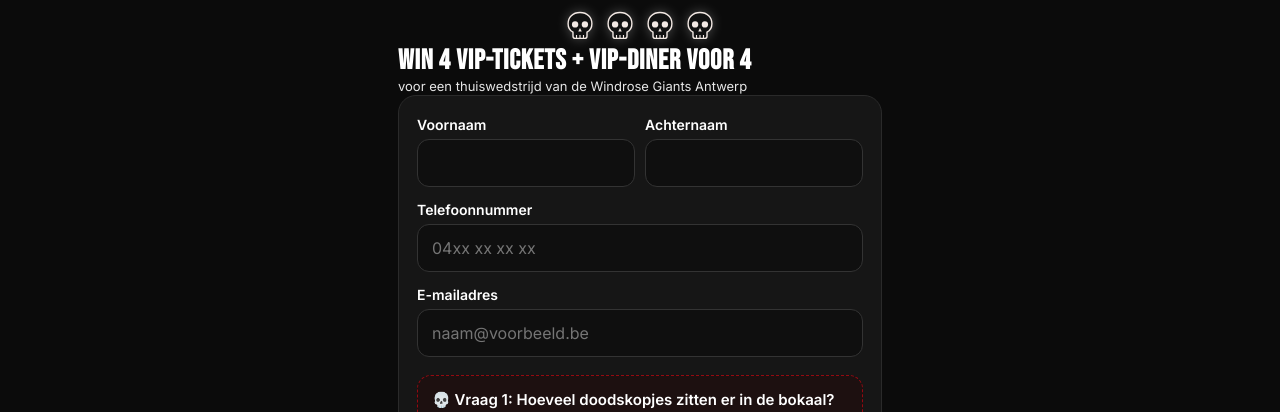
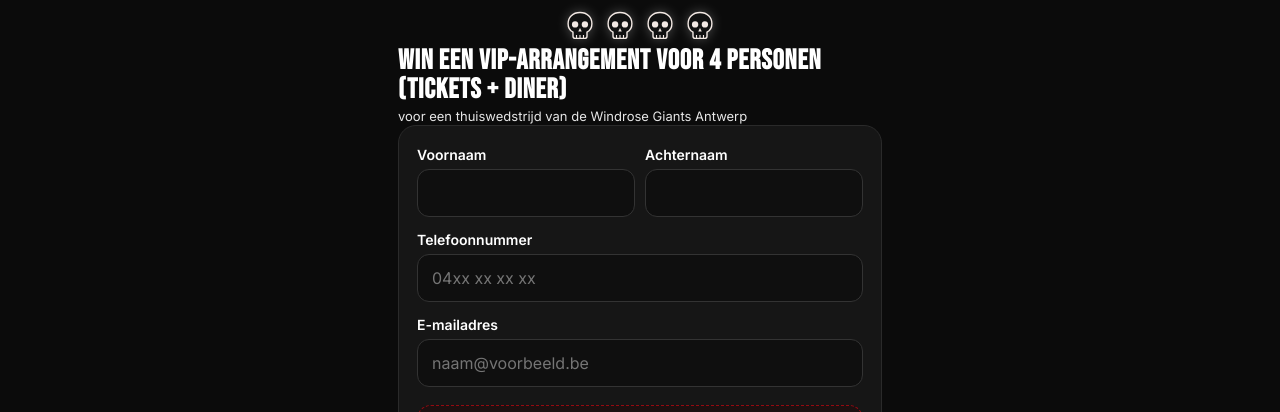
Before and after one commit to jessevanas-commits/halloween-bokaal, a plain HTML site: page index.html in a window 1280 px wide. Shown: the part 336-748 px from the top of the page. Drawn offline with Linux system fonts and the light colour scheme; a web font is replaced by a local one.

Commit message:
Prijs: VIP-arrangement voor 4 personen

```diff
--- a/index.html
+++ b/index.html
@@ -4,7 +4,7 @@
 <meta charset="utf-8">
 <meta name="viewport" content="width=device-width,initial-scale=1,viewport-fit=cover">
 <title>Raad de doodskopjes in de bokaal! – Windrose Giants Antwerp Halloween Night</title>
-<meta name="description" content="Halloween Night 31/10 – raad hoeveel doodskopjes er in de bokaal zitten en win 4 VIP-tickets + VIP-diner voor 4.">
+<meta name="description" content="Halloween Night 31/10 – raad hoeveel doodskopjes er in de bokaal zitten en win een VIP-arrangement voor 4 personen (tickets + diner).">
 <meta name="theme-color" content="#0b0b0b">
 <meta name="robots" content="noindex">
 <link rel="icon" href="logo.png">
@@ -66,7 +66,7 @@ footer{text-align:center;color:#777;font-size:11px;margin-top:22px;line-height:1
   <div class="eyes" aria-hidden="true"><i class="eye"></i><i class="eye"></i><i class="eye"></i><i class="eye"></i></div>
  </header>
 
- <div class="prize"><b>Win 4 VIP-tickets + VIP-diner voor 4</b><span>voor een thuiswedstrijd van de Windrose Giants Antwerp</span></div>
+ <div class="prize"><b>Win een VIP-arrangement voor 4 personen (tickets + diner)</b><span>voor een thuiswedstrijd van de Windrose Giants Antwerp</span></div>
 
  <form id="f" class="card" novalidate>
   <div class="row">
```
